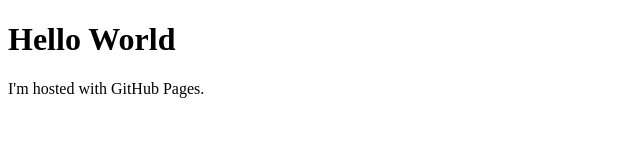
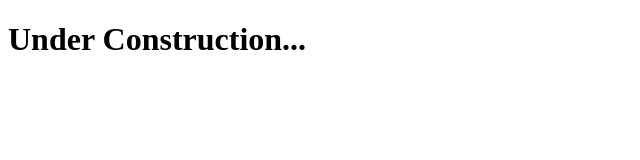
Before and after one commit to CliveGames/CliveGames.github.io, a plain HTML site: page index.html in a window 1280 px wide. Shown: the whole page, without its empty margins (0-640 px from the left). Drawn offline with Linux system fonts and the light colour scheme.

Commit message:
Update index.html

```diff
--- a/index.html
+++ b/index.html
@@ -1,7 +1,6 @@
 <!DOCTYPE html>
 <html>
 <body>
-<h1>Hello World</h1>
-<p>I'm hosted with GitHub Pages.</p>
+<h1>Under Construction...</h1>
 </body>
 </html>
```
